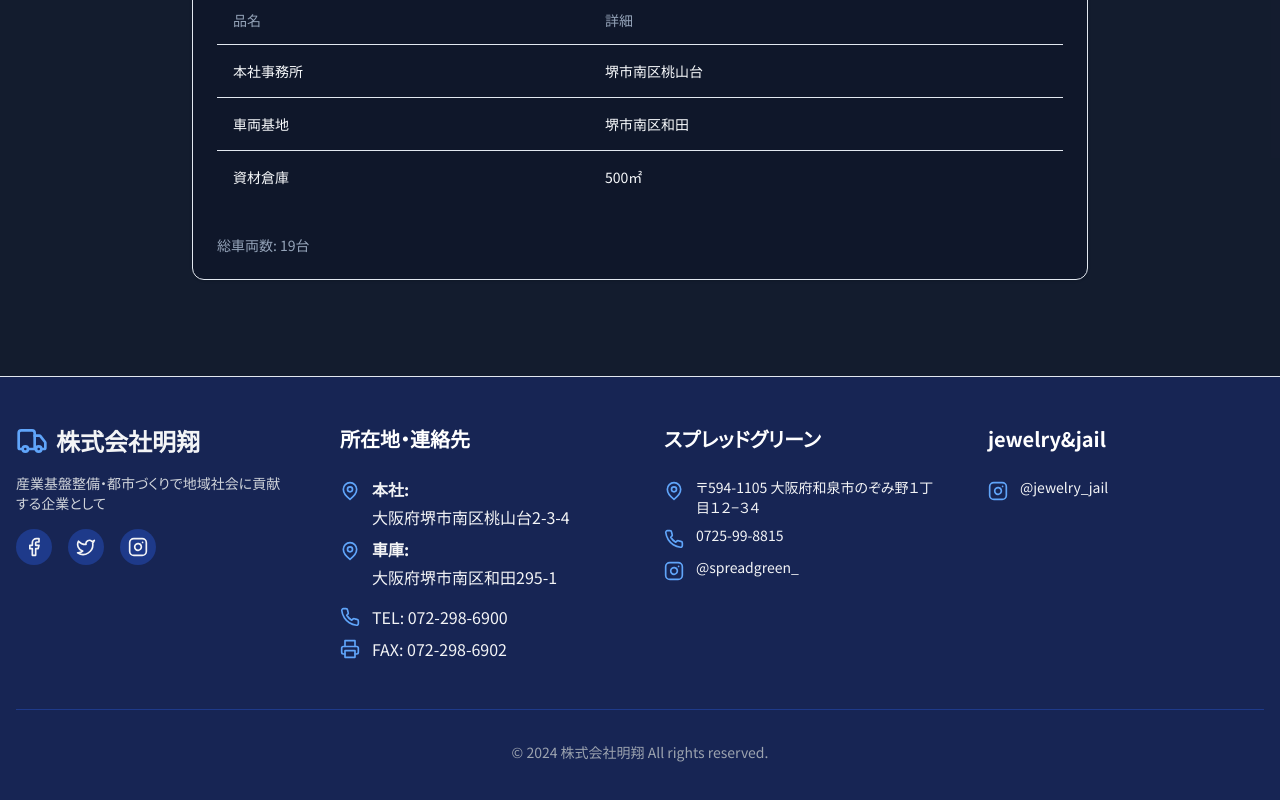
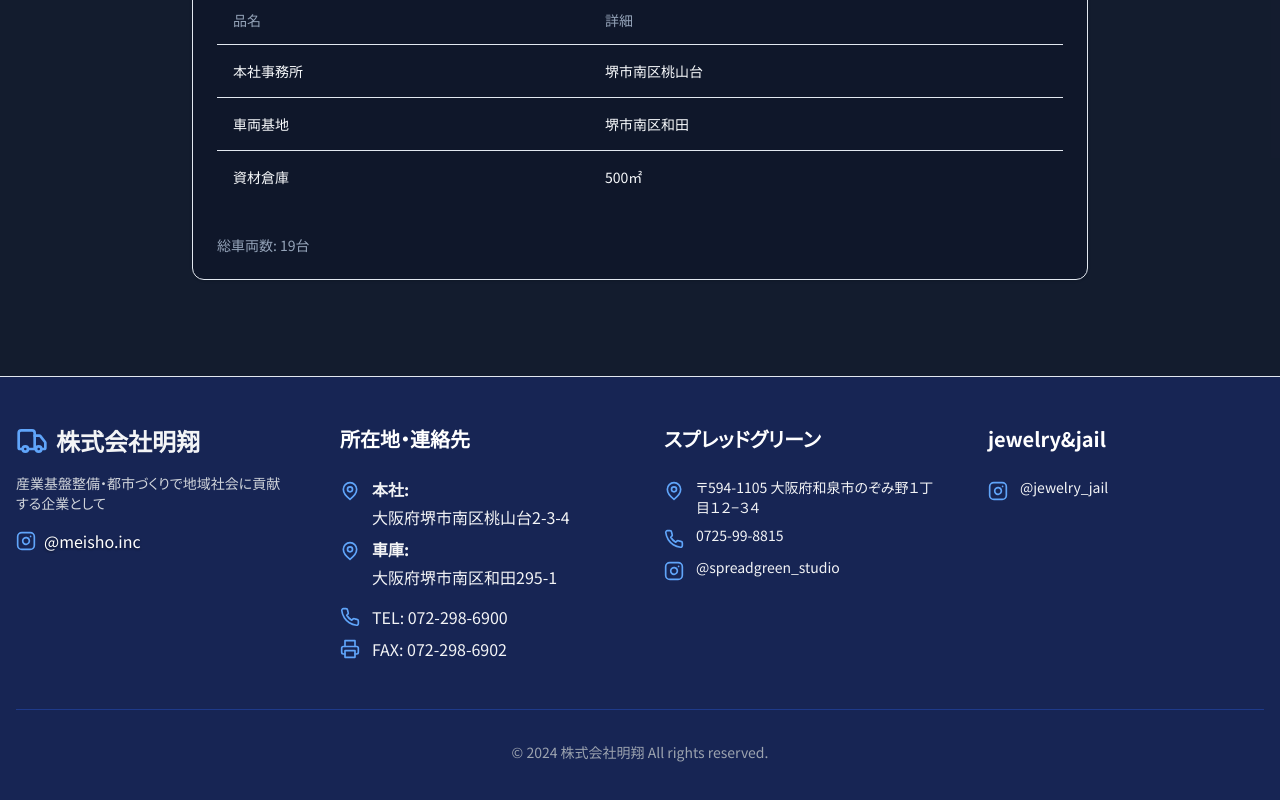
Before and after one commit to moma1992/meisho-web, a Next.js app: page /company/history in a window 1280 px wide. Shown: the part 2383-3183 px from the top of the page. Built offline with nearby package versions, Linux system fonts and the light colour scheme.

Commit message:
fix 0509

```diff
--- a/components/company/company-about-content.tsx
+++ b/components/company/company-about-content.tsx
@@ -50,8 +50,8 @@ const affiliatedShops = [
     title: "スプレッドグリーン",
     address: "〒594-1105 大阪府和泉市のぞみ野１丁目１２−３４",
     tel: "0725-99-8815",
-    instagram: "@spreadgreen_",
-    instagramUrl: "https://www.instagram.com/spreadgreen_?igsh=MTN2bzNvMXkzNWp0ZQ==",
+    instagram: "@spreadgreen_studio",
+    instagramUrl: "https://www.instagram.com/spreadgreen_studio?igsh=MTN2bzNvMXkzNWp0ZQ==",
   },
   {
     title: "jewelry&jail",
--- a/components/footer/footer.tsx
+++ b/components/footer/footer.tsx
@@ -1,6 +1,6 @@
 'use client';
 
-import { Mail, MapPin, Phone, Printer, Facebook, Twitter, Instagram, Truck, Clock } from 'lucide-react';
+import { Mail, MapPin, Phone, Printer, Instagram, Truck, Clock } from 'lucide-react';
 import { motion } from 'framer-motion';
 import { cn } from '@/lib/utils';
 
@@ -12,8 +12,6 @@ const contactInfo = {
 };
 
 const socialLinks = [
-  { name: 'Facebook', icon: Facebook, href: '#' },
-  { name: 'Twitter', icon: Twitter, href: '#' },
   { name: 'Instagram', icon: Instagram, href: 'https://www.instagram.com/meisho.inc/' },
 ];
 
@@ -41,20 +39,16 @@ export function Footer() {
             <p className="text-sm text-gray-300">
               産業基盤整備・都市づくりで地域社会に貢献する企業として
             </p>
-            <div className="flex justify-center space-x-4 md:justify-start">
-              {socialLinks.map((social) => {
-                const Icon = social.icon;
-                return (
-                  <a
-                    key={social.name}
-                    href={social.href}
-                    className="rounded-full bg-blue-900 p-2 transition-colors hover:bg-blue-800"
-                    aria-label={social.name}
-                  >
-                    <Icon className="h-5 w-5" />
-                  </a>
-                );
-              })}
+            <div className="flex items-center gap-2">
+              <Instagram className="h-5 w-5 shrink-0 text-blue-400" />
+              <a
+                href="https://www.instagram.com/meisho.inc/"
+                target="_blank"
+                rel="noopener noreferrer"
+                className="text-white hover:underline drop-shadow-[0_1px_1px_rgba(0,0,0,0.5)]"
+              >
+                @meisho.inc
+              </a>
             </div>
           </motion.div>
 
@@ -115,12 +109,12 @@ export function Footer() {
               <div className="flex items-start space-x-3">
                 <Instagram className="mt-1 h-5 w-5 shrink-0 text-blue-400" />
                 <a
-                  href="https://www.instagram.com/spreadgreen_?igsh=MTN2bzNvMXkzNWp0ZQ=="
+                  href="https://www.instagram.com/spreadgreen_studio?igsh=MTN2bzNvMXkzNWp0ZQ=="
                   target="_blank"
                   rel="noopener noreferrer"
                   className="text-sm hover:text-blue-400 transition-colors"
                 >
-                  @spreadgreen_
+                  @spreadgreen_studio
                 </a>
               </div>
             </div>
--- a/components/services/plants-content.tsx
+++ b/components/services/plants-content.tsx
@@ -203,12 +203,12 @@ export function PlantsContent() {
                           <div className="flex items-center gap-2">
                             <Instagram className="h-5 w-5 shrink-0 text-white" />
                             <a
-                              href="https://www.instagram.com/spreadgreen_?igsh=MTN2bzNvMXkzNWp0ZQ=="
+                              href="https://www.instagram.com/spreadgreen_studio?igsh=MTN2bzNvMXkzNWp0ZQ=="
                               target="_blank"
                               rel="noopener noreferrer"
                               className="text-white hover:underline drop-shadow-[0_1px_1px_rgba(0,0,0,0.5)]"
                             >
-                              @spreadgreen_
+                              @spreadgreen_studio
                             </a>
                           </div>
                         </div>
@@ -219,7 +219,7 @@ export function PlantsContent() {
                             className="group border-white/20 hover:border-white/50 hover:bg-white/10 text-white"
                           >
                             <a
-                              href="https://www.instagram.com/spreadgreen_?igsh=MTN2bzNvMXkzNWp0ZQ=="
+                              href="https://www.instagram.com/spreadgreen_studio?igsh=MTN2bzNvMXkzNWp0ZQ=="
                               target="_blank"
                               rel="noopener noreferrer"
                               className="flex items-center gap-2"
```
